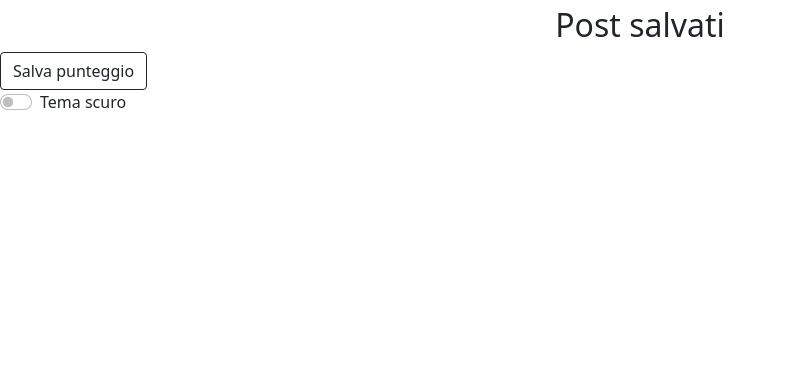
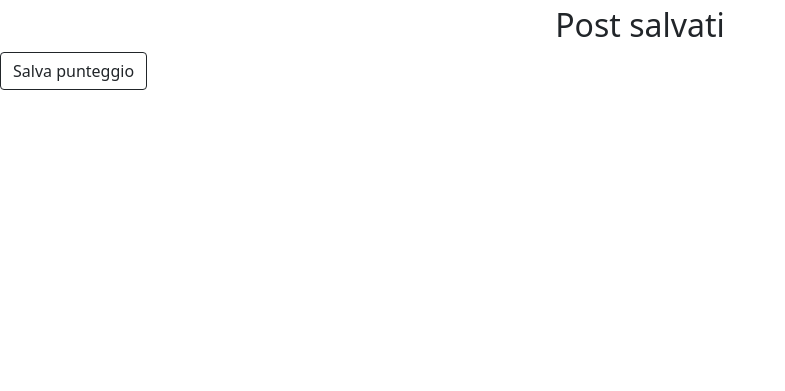
Before and after one commit to dave21967/VideoGamesHub-Website, a Flask app: page /user/1/myProfile in a window 1280 px wide. Shown: the part 151-542 px from the top of the page, without its empty margins (0-785 px from the left). Run offline with Flask 2, Linux system fonts and the light colour scheme; the visitor is signed in with stand-in values (Sample User, id 1); data comes from the database, SQL or seed files in the repository; some libraries are stand-ins or nearby versions.

Commit message:
Add files via upload

```diff
--- a/templates/profile.html
+++ b/templates/profile.html
@@ -57,12 +57,4 @@
       </div>
     </div>
   </div>
-  <div class="form-check form-switch">
-    {% if 'theme' in request.cookies and request.cookies['theme'] == 'dark'%}
-      <input class="form-check-input" onchange="setTheme(this.checked);" checked="true" type="checkbox" id="switch">
-    {% else %}
-      <input class="form-check-input" onchange="setTheme(this.checked);" type="checkbox" id="switch">
-    {% endif %}
-    <label class="form-check-label" for="flexSwitchCheckDefault">Tema scuro</label>
-  </div>
 {% endblock %}
--- a/templates/template.html
+++ b/templates/template.html
@@ -60,7 +60,14 @@
                   <li><a class="nav-link" href="{{url_for('admin.dashboard')}}">Pannello di controllo</a></li>
                   <li><a class="nav-link active" href="{{url_for('files.index')}}">Visualizza file caricati</a></li>
                 {% endif %}
-              {% endblock %}
+                {% if 'theme' in request.cookies and request.cookies.get('theme') == 'light' %}
+                  <li><a class="nav-link" href="/user/set-theme/?theme=dark">Tema scuro</a></li>
+                {% elif 'theme' in request.cookies and request.cookies.get('theme') == 'dark' %}
+                  <li><a class="nav-link" href="/user/set-theme/?theme=light">Tema chiaro</a></li>
+                {% else %}
+                  <li><a class="nav-link" href="/user/set-theme/?theme=dark">Tema scuro</a></li>
+                {% endif %}
+                {% endblock %}
               <li class="nav-item dropdown">
                 <a class="nav-link dropdown-toggle" href="#" id="navbarDropdown" role="button" data-bs-toggle="dropdown" aria-expanded="false">
                   Account
```
